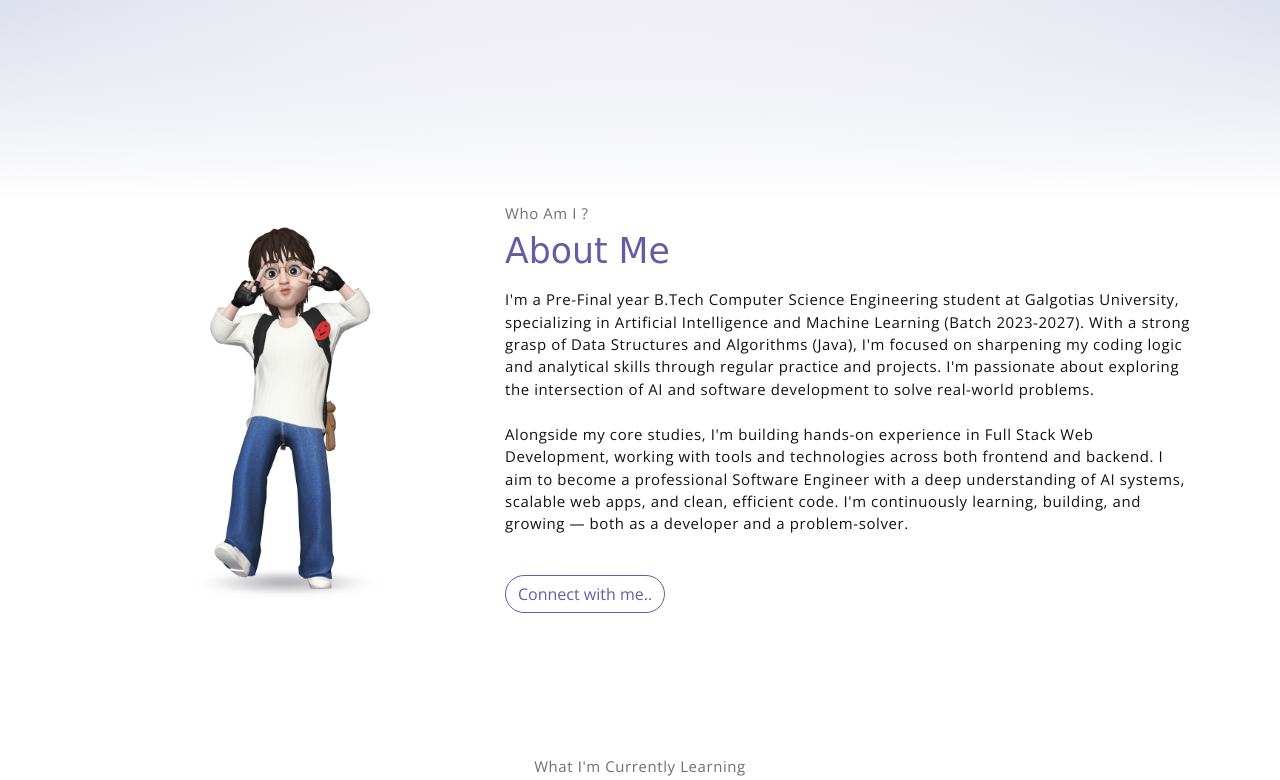
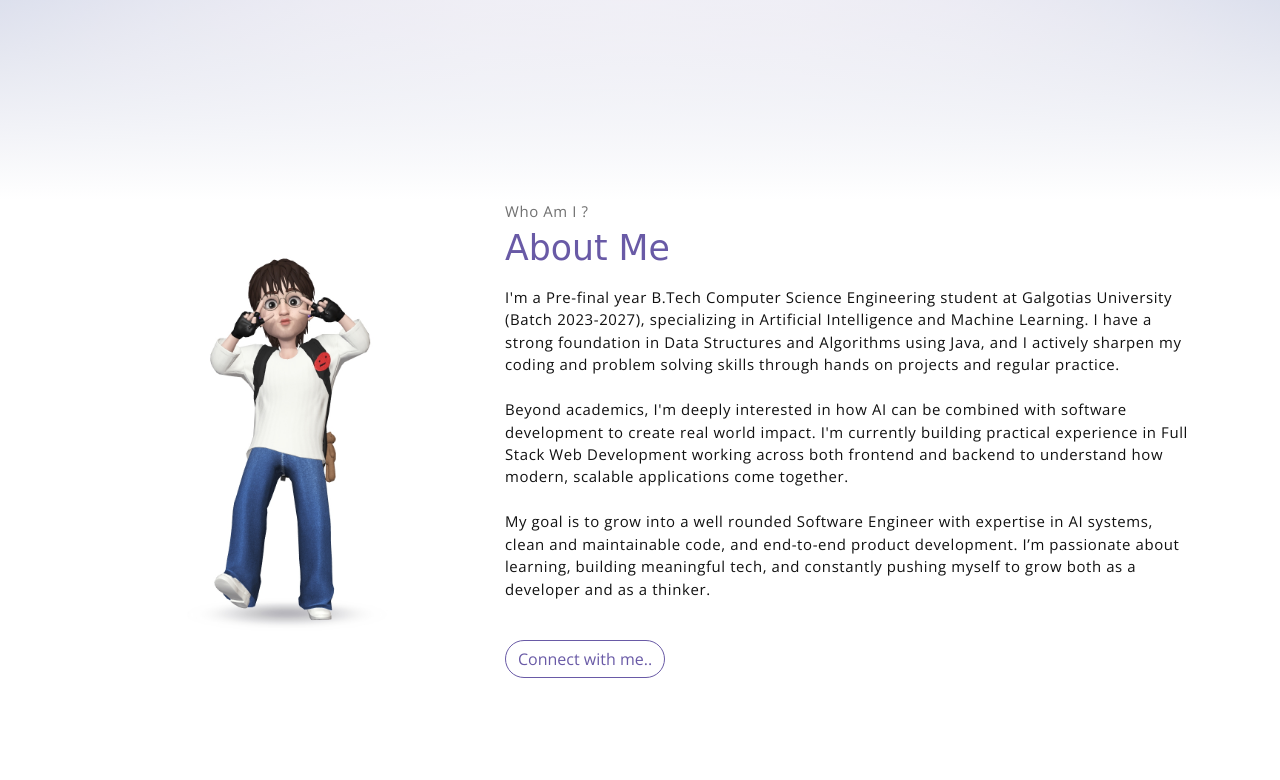
Before and after one commit to simplysandeepp/portfolio, a plain HTML site: page index.html in a window 1280 px wide. Shown: the part 600-1380 px from the top of the page. Drawn offline with nearby package versions, Linux system fonts and the light colour scheme; a web font is replaced by a local one.

Commit message:
Update index.html

```diff
--- a/index.html
+++ b/index.html
@@ -79,9 +79,11 @@
                     <p class="section-subtitle">Who Am I ?</p>
                     <h2 class="section-title mb-3">About Me</h2>
                     <p>
-                        I'm a   Pre-Final year B.Tech Computer Science Engineering student at Galgotias University, specializing in Artificial Intelligence and Machine Learning (Batch 2023-2027). With a strong grasp of Data Structures and Algorithms (Java), I'm focused on sharpening my coding logic and analytical skills through regular practice and projects. I'm passionate about exploring the intersection of AI and software development to solve real-world problems.
-                        <br><br>
-                        Alongside my core studies, I'm building hands-on experience in Full Stack Web Development, working with tools and technologies across both frontend and backend. I aim to become a professional Software Engineer with a deep understanding of AI systems, scalable web apps, and clean, efficient code. I'm continuously learning, building, and growing — both as a developer and a problem-solver.
+                        I'm a Pre-final year B.Tech Computer Science Engineering student at Galgotias University (Batch 2023-2027), specializing in Artificial Intelligence and Machine Learning. I have a strong foundation in Data Structures and Algorithms using Java, and I actively sharpen my coding and problem solving skills through hands on projects and regular practice.
+<br><br>
+Beyond academics, I'm deeply interested in how AI can be combined with software development to create real world impact. I'm currently building practical experience in Full Stack Web Development working across both frontend and backend to understand how modern, scalable applications come together.
+<br><br>
+My goal is to grow into a well rounded Software Engineer with expertise in AI systems, clean and maintainable code, and end-to-end product development. I’m passionate about learning, building meaningful tech, and constantly pushing myself to grow both as a developer and as a thinker.
                     </p>
                     <a href="https://www.linkedin.com/in/sandeep-prajapati-ba04451b3/" target="_blank">
                     <button class="btn-rounded btn btn-outline-primary mt-4">Connect with me..</button> </a>
```
